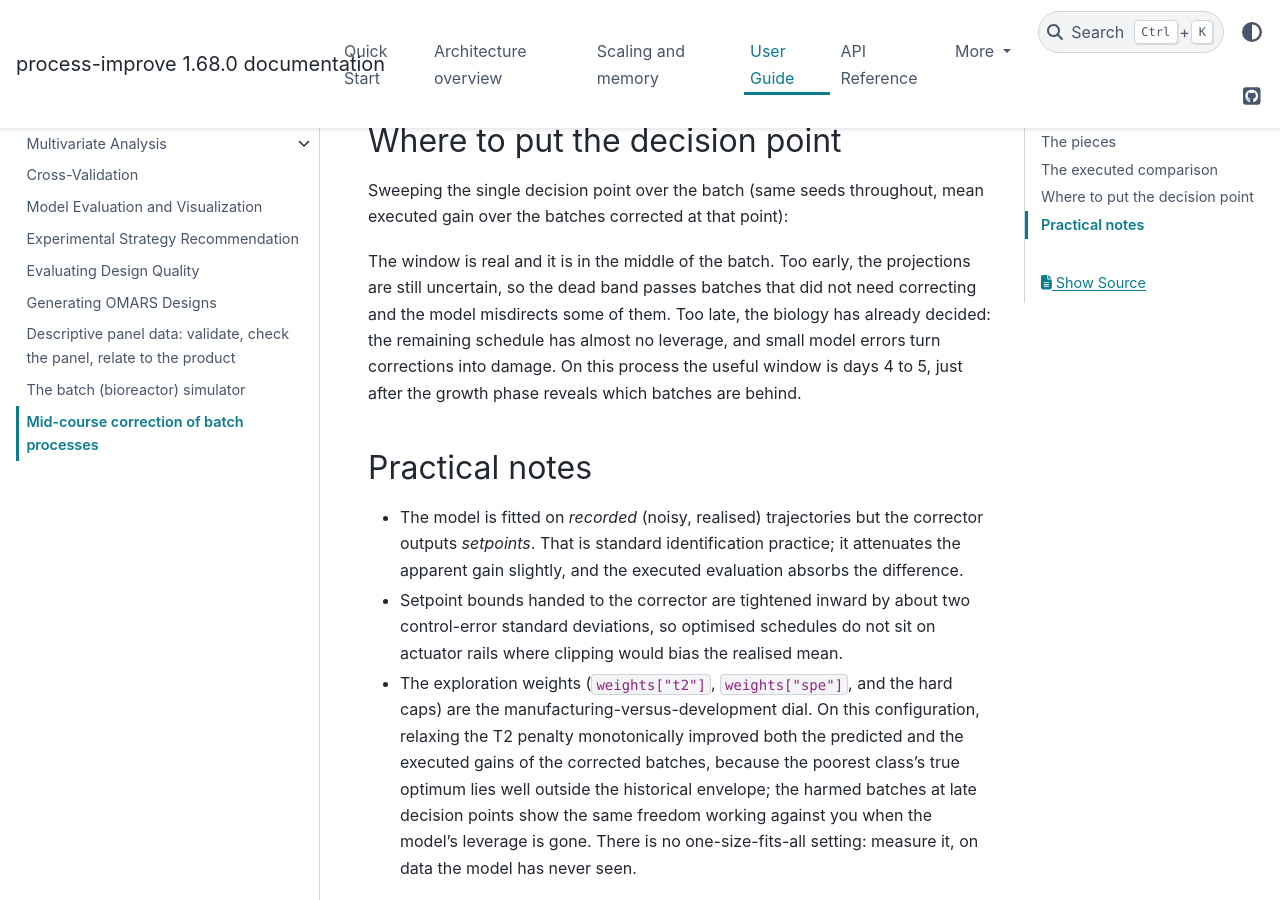
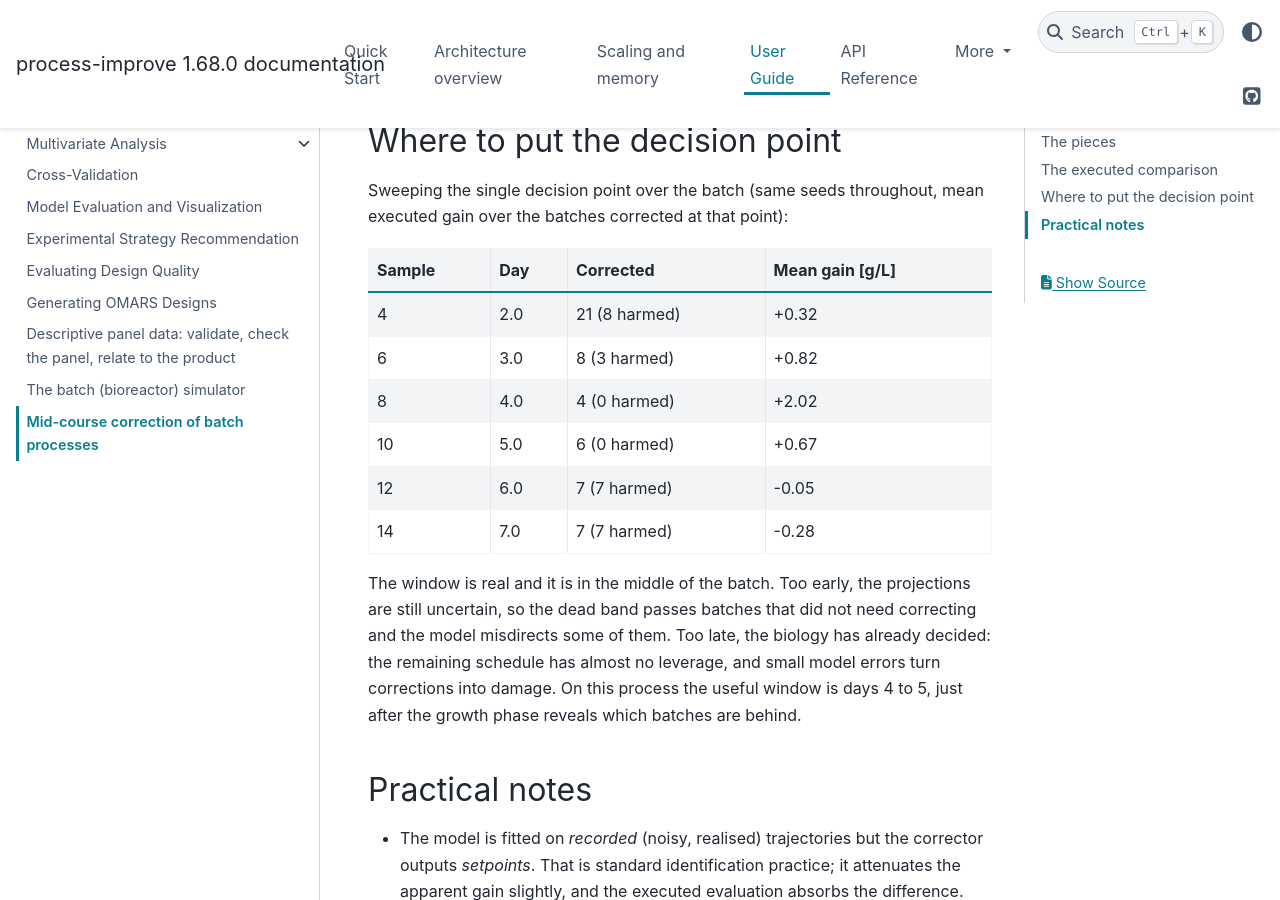
Before and after one commit to kgdunn/process-improve, a Sphinx documentation site: the page built from docs/user_guide/batch_control.rst, in a window 1280 px wide and 900 px high, scrolled down 2696 px. Built offline with Sphinx 7.4.7 and the PyData theme 0.15.4, drawn with Linux system fonts in a browser that asks for light colours.

Commit message:
Fix malformed decision-point table in the batch control user guide
The Sample/Day/Corrected/Mean-gain simple table had column markers
narrower than the widest cells, which docutils rejects and the strict
docs build treats as fatal.

Co-Authored-By: Claude Fable 5 <noreply@anthropic.com>
Claude-Session: https://claude.ai/code/session_01NZAyiPT8xURSdi24yFKCra

```diff
--- a/docs/user_guide/batch_control.rst
+++ b/docs/user_guide/batch_control.rst
@@ -116,16 +116,16 @@ Where to put the decision point
 Sweeping the single decision point over the batch (same seeds throughout,
 mean executed gain over the batches corrected at that point):
 
-=========  ============  =========  ==================
-Sample     Day           Corrected  Mean gain [g/L]
-=========  ============  =========  ==================
-4          2.0           21 (8 harmed)   +0.32
-6          3.0           8 (3 harmed)    +0.82
-8          4.0           4 (0 harmed)    +2.02
-10         5.0           6 (0 harmed)    +0.67
-12         6.0           7 (7 harmed)    -0.05
-14         7.0           7 (7 harmed)    -0.28
-=========  ============  =========  ==================
+=========  ====  ==============  ===============
+Sample     Day   Corrected       Mean gain [g/L]
+=========  ====  ==============  ===============
+4          2.0   21 (8 harmed)   +0.32
+6          3.0   8 (3 harmed)    +0.82
+8          4.0   4 (0 harmed)    +2.02
+10         5.0   6 (0 harmed)    +0.67
+12         6.0   7 (7 harmed)    -0.05
+14         7.0   7 (7 harmed)    -0.28
+=========  ====  ==============  ===============
 
 The window is real and it is in the middle of the batch. Too early, the
 projections are still uncertain, so the dead band passes batches that did
```
